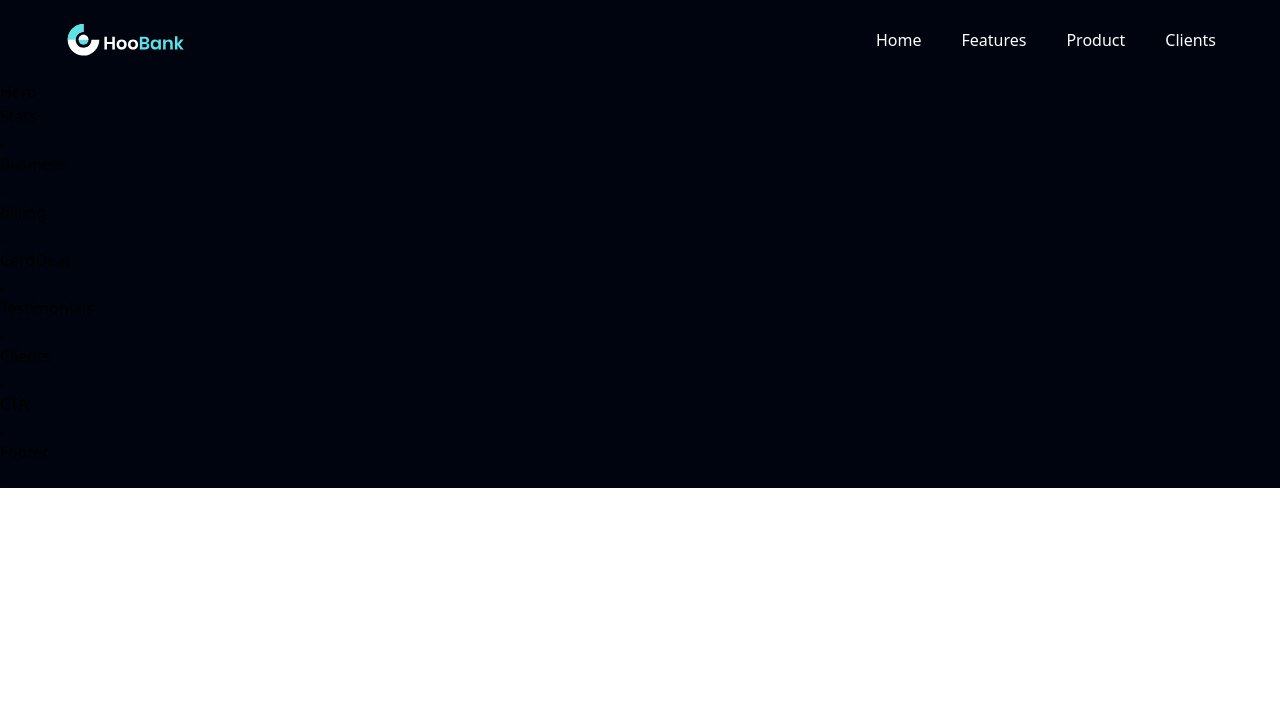
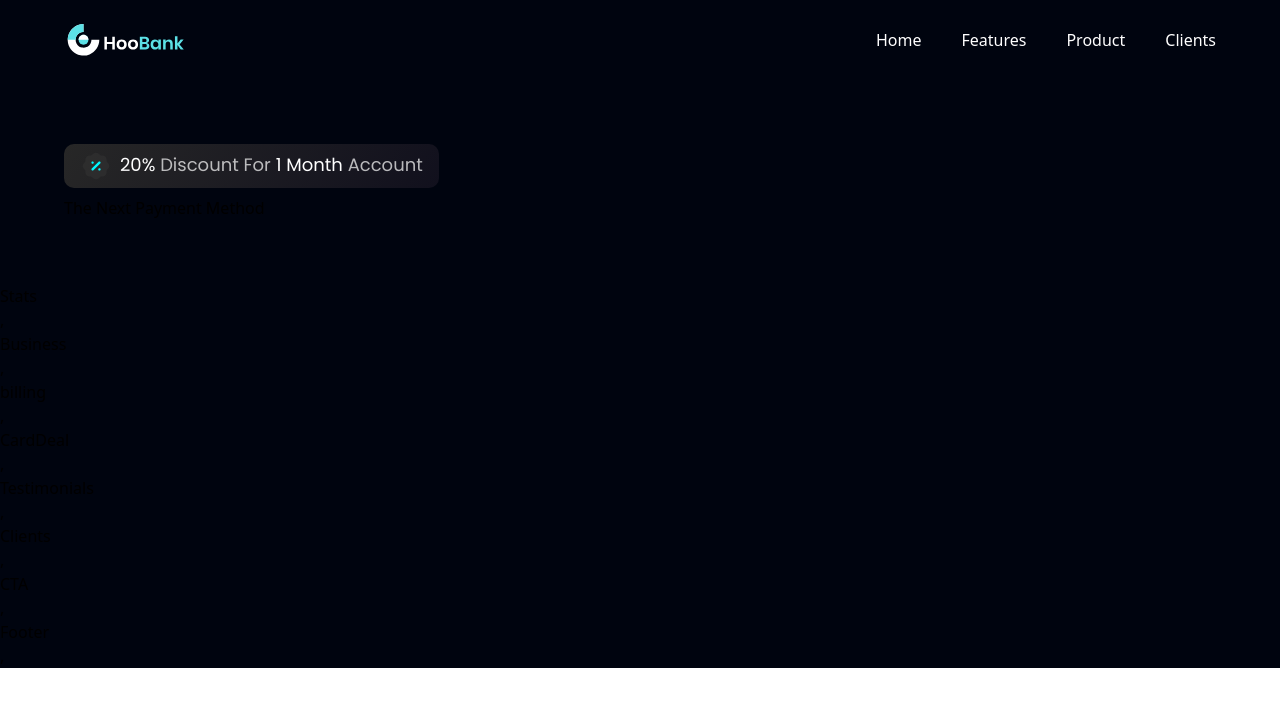
Before and after one commit to NOTamineRB/Tailwind_react, a React (Vite) app: page / in a window 1280 px wide. Shown: the top 706 px of the page. Built offline with nearby package versions, Linux system fonts and the light colour scheme.

Commit message:
Begin Hero Section

```diff
--- a/src/components/Hero.jsx
+++ b/src/components/Hero.jsx
@@ -1,7 +1,31 @@
-import React from "react";
+import style from "../style";
+import {discount,robot} from '../assets';
+const Hero = () => (
+<section id="home" className={`flex md:flex-row flex-col ${style.paddingY}`}>
+  <div className={`flex-1 ${style.flexStart}  flex-col xl:px-0 sm:px-16 px-6`}>
 
-const Hero = () => {
-  return <div>Hero</div>;
-};
+  {/* Discount Section */}
+    <div className=" flex flex-row items-centre py-[6px] px-4 bg-discount-gradient rounded-[10px] mb-2">
+        <img src={discount} alt="discount" className="w-[32px] h-[32px]" />
+        <p className={`${style.paragraph}   ml-2`}>
+                <span className="text-white">20%</span> Discount For {"  "}
+        <span className="text-white">1 Month</span> Account
+
+        </p>
+
+    </div>
+
+
+    <div className="flex flex-row justify-between items-centre w-full">
+      <h1>
+        The Next
+        Payment Method
+      </h1>
+    </div>
+
+
+  </div>
+</section>
+)
 
 export default Hero;
```
